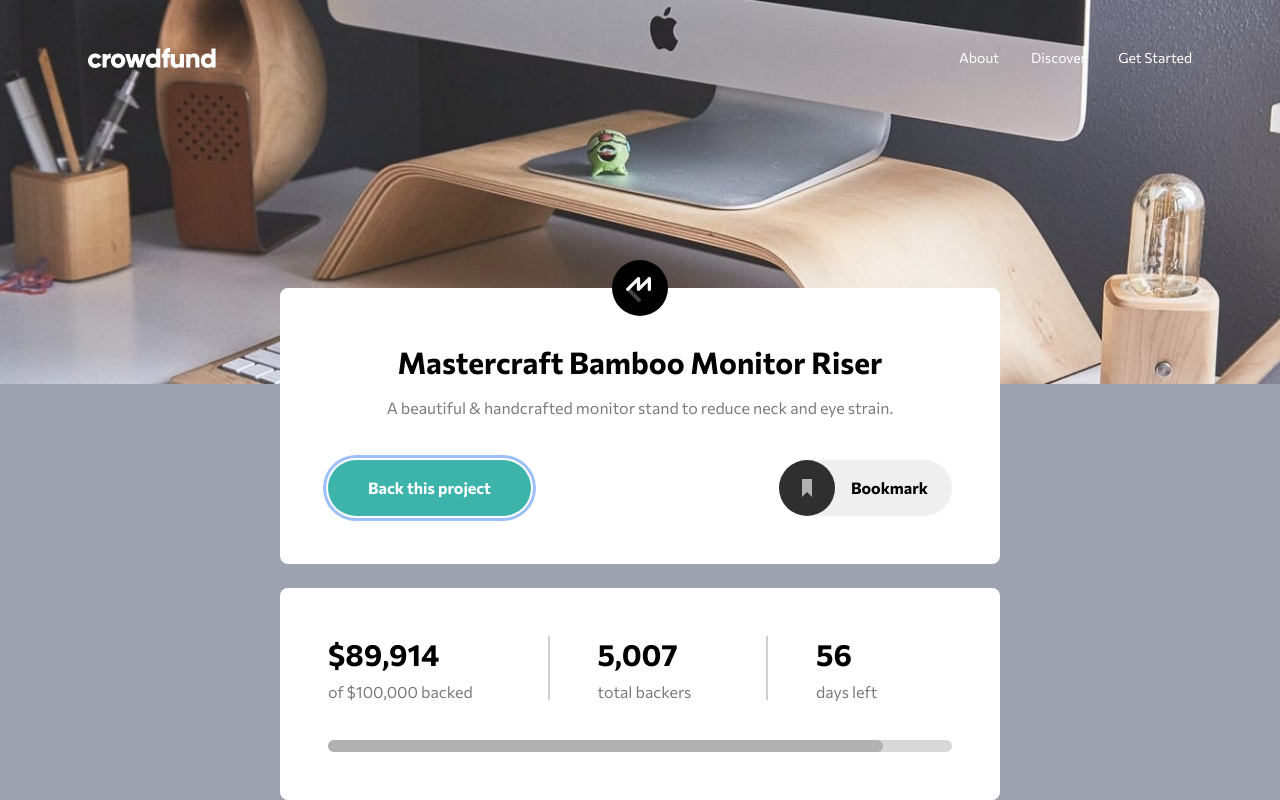
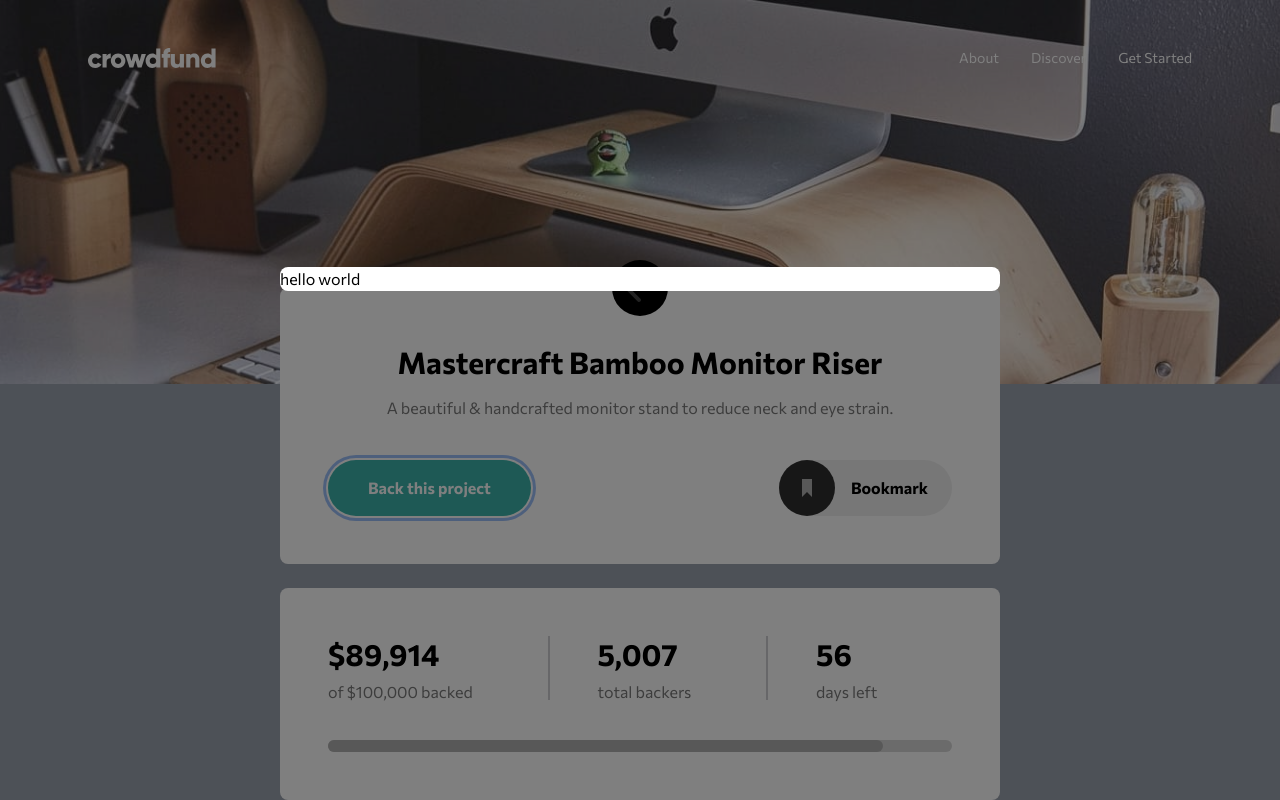
Before and after one commit to choshin314/fem-crowdfunding, a Vue app: page / in a window 1280 px wide. Both pictures are taken after a click on the button "Back this project". Shown: the top 800 px of the page. Built offline with nearby package versions, Linux system fonts and the light colour scheme.

Commit message:
modals - refactor base modal and backdrop components, set up ProjectBackingModal funcitonality and bring in portals pkg

```diff
--- a/package.json
+++ b/package.json
@@ -10,6 +10,7 @@
   "dependencies": {
     "core-js": "^3.6.5",
     "lodash": "^4.17.21",
+    "portal-vue": "^2.1.7",
     "vue": "^2.6.11",
     "vue-router": "^3.2.0",
     "vuex": "^3.4.0"
--- a/public/index.html
+++ b/public/index.html
@@ -1,15 +1,19 @@
 <!DOCTYPE html>
 <html lang="">
   <head>
-    <meta charset="utf-8">
-    <meta http-equiv="X-UA-Compatible" content="IE=edge">
-    <meta name="viewport" content="width=device-width,initial-scale=1.0">
-    <link rel="icon" href="<%= BASE_URL %>favicon.ico">
+    <meta charset="utf-8" />
+    <meta http-equiv="X-UA-Compatible" content="IE=edge" />
+    <meta name="viewport" content="width=device-width,initial-scale=1.0" />
+    <link rel="icon" href="<%= BASE_URL %>favicon.ico" />
     <title><%= htmlWebpackPlugin.options.title %></title>
   </head>
   <body>
     <noscript>
-      <strong>We're sorry but <%= htmlWebpackPlugin.options.title %> doesn't work properly without JavaScript enabled. Please enable it to continue.</strong>
+      <strong
+        >We're sorry but <%= htmlWebpackPlugin.options.title %> doesn't work
+        properly without JavaScript enabled. Please enable it to
+        continue.</strong
+      >
     </noscript>
     <div id="app"></div>
     <!-- built files will be auto injected -->
--- a/src/App.vue
+++ b/src/App.vue
@@ -1,5 +1,5 @@
 <template>
-  <div>
+  <div class="h-full w-full">
     <Header />
     <main class="font-sans bg-gray-400 bg-opacity-100">
       <base-content-wrapper class="-translate-y-24">
@@ -15,6 +15,8 @@
         </div>
       </base-content-wrapper>
     </main>
+    <portal-target name="modal-overlay"></portal-target>
+    <portal-target name="modal"></portal-target>
   </div>
 </template>
 <script>
@@ -23,7 +25,11 @@ import ProjectStatsCard from "./components/ProjectStatsCard";
 import ProjectTitleCard from "./components/ProjectTitleCard";
 
 export default {
-  components: { Header, ProjectTitleCard, ProjectStatsCard },
+  components: {
+    Header,
+    ProjectTitleCard,
+    ProjectStatsCard,
+  },
 };
 </script>
 
--- /dev/null
+++ b/src/components/BaseBackdrop.vue
@@ -0,0 +1,44 @@
+<template>
+  <portal to="modal">
+    <transition
+      appear
+      enter-active-class="transition-all duration-200 ease-in"
+      leave-active-class="transition-all duration-200 ease-in"
+      enter-class="opacity-0"
+      enter-to-class="opacity-100"
+      leave-class="opacity-100"
+      leave-to-class="opacity-0"
+    >
+      <div
+        v-if="show"
+        class="fixed inset-0 z-20 bg-black bg-opacity-50 bg-fixed"
+        v-on="$listeners"
+      ></div>
+    </transition>
+  </portal>
+</template>
+
+<script>
+export default {
+  props: {
+    show: { type: Boolean, default: false },
+  },
+  methods: {
+    handleClick() {
+      this.$emit("backdropClicked");
+    },
+  },
+};
+</script>
+
+<style>
+.backdrop {
+  position: fixed;
+  top: 0;
+  left: 0;
+  right: 0;
+  bottom: 0;
+  background-color: black;
+  opacity: 0.5;
+}
+</style>
--- a/src/components/BaseButton.vue
+++ b/src/components/BaseButton.vue
@@ -1,5 +1,7 @@
 <template>
-  <button class="font-bold leading-5 rounded-3.5xl"><slot></slot></button>
+  <button v-on="$listeners" class="font-bold leading-5 rounded-3.5xl">
+    <slot></slot>
+  </button>
 </template>
 
 <script>
--- /dev/null
+++ b/src/components/BaseModal.vue
@@ -0,0 +1,39 @@
+<template v-if="show">
+  <portal to="modal-overlay">
+    <transition
+      appear
+      enter-active-class="transition-all duration-300 ease-in"
+      leave-active-class="transition-all duration-300 ease-in"
+      enter-class="opacity-0 scale-90"
+      enter-to-class="opacity-100 scale-100"
+      leave-class="opacity-100 scale-100"
+      leave-to-class="opacity-0 scale-125"
+    >
+      <article
+        class="
+          z-30
+          fixed
+          left-1/2
+          top-1/3
+          px-6
+          max-w-3xl
+          w-full
+          transform
+          -translate-x-1/2
+        "
+      >
+        <slot v-if="show"></slot>
+      </article>
+    </transition>
+  </portal>
+</template>
+
+<script>
+export default {
+  props: {
+    show: { type: Boolean, default: false },
+  },
+};
+</script>
+
+<style></style>
--- /dev/null
+++ b/src/components/ProjectBackingModal.vue
@@ -0,0 +1,19 @@
+<template>
+  <div>
+    <base-backdrop :show="show" @click="toggleShow"></base-backdrop>
+    <base-modal :show="show"
+      ><div class="bg-white rounded-lg">hello world</div></base-modal
+    >
+  </div>
+</template>
+
+<script>
+export default {
+  props: {
+    show: { type: Boolean, default: false },
+    toggleShow: { type: Function },
+  },
+};
+</script>
+
+<style></style>
--- a/src/components/ProjectTitleCard.vue
+++ b/src/components/ProjectTitleCard.vue
@@ -20,6 +20,7 @@
     </div>
     <div class="flex justify-between">
       <base-button
+        @click="toggleModal"
         class="
           bg-primary
           text-white
@@ -39,11 +40,31 @@
         <span class="hidden sm:inline-block ml-4 pr-6">Bookmark</span>
       </base-button>
     </div>
+    <ProjectBackingModal
+      v-if="showModal"
+      :show="showModal"
+      :toggleShow="toggleModal"
+    />
   </base-card>
 </template>
 
 <script>
-export default {};
+import ProjectBackingModal from "./ProjectBackingModal.vue";
+
+export default {
+  data() {
+    return {
+      product: { title: "Bamboo Riser" },
+      showModal: false,
+    };
+  },
+  components: { ProjectBackingModal },
+  methods: {
+    toggleModal() {
+      this.showModal = !this.showModal;
+    },
+  },
+};
 </script>
 
 <style></style>
--- a/src/main.js
+++ b/src/main.js
@@ -4,6 +4,7 @@ import camelCase from "lodash/camelCase";
 import App from "./App.vue";
 import router from "./router";
 import store from "./store";
+import PortalVue from "portal-vue";
 import "./assets/index.css";
 
 Vue.config.productionTip = false;
@@ -27,6 +28,8 @@ requireComponent.keys().forEach((fileName) => {
   Vue.component(componentName, componentConfig.default || componentConfig);
 });
 
+Vue.use(PortalVue);
+
 new Vue({
   router,
   store,
```
Also changed, not shown: 1 other file (tests, documents, lock files or other folders).
